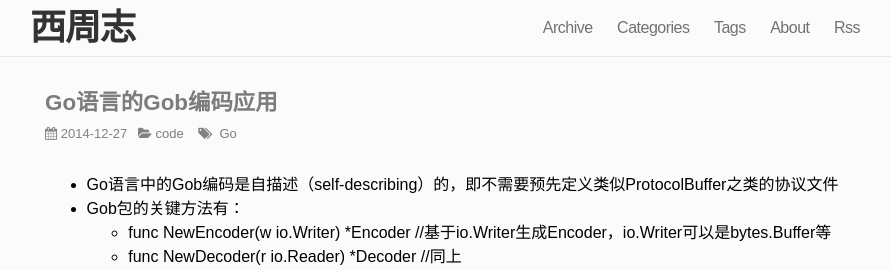
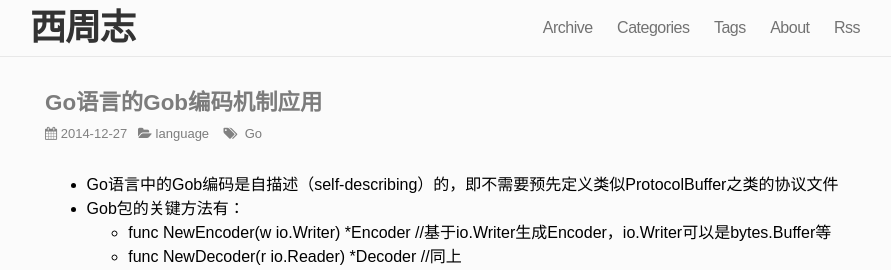
Before and after one commit to joezxy/joezxy.github.io, a Jekyll site: the page built from _posts/2014-12-27-golang-gob.md, in a window 1280 px wide and 900 px high. Shown: the top 270 px of the window, without its empty margins (195-1086 px from the left). Built offline with Jekyll 4.4.1, drawn with Linux system fonts in a browser that asks for light colours; nearby versions of some CDN libraries; Markdown is read by kramdown in place of the engine named in the settings; comment, search, counter and statistics services are not loaded; some of the changed text lies outside the part shown.

Commit message:
change the format

````diff
--- a/_posts/2014-12-27-golang-gob.md
+++ b/_posts/2014-12-27-golang-gob.md
@@ -1,7 +1,7 @@
 ---
 layout: post
-category: "code"
-title:  "Go语言的Gob编码应用"
+category: "language"
+title:  "Go语言的Gob编码机制应用"
 tags: [Go]
 ---
 
@@ -69,8 +69,5 @@
 ```
 
 运行结果为：
-
-```ShellSession
-1 p1 4
-10001 p2 {101}
-```
+> 1 p1 4
+> 10001 p2 {101}
````
